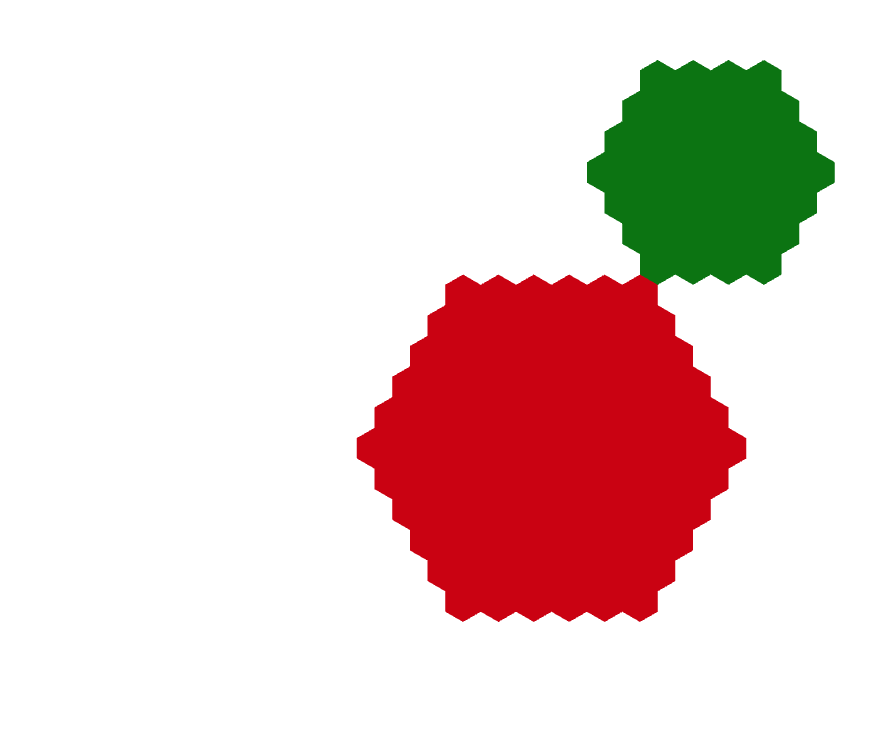
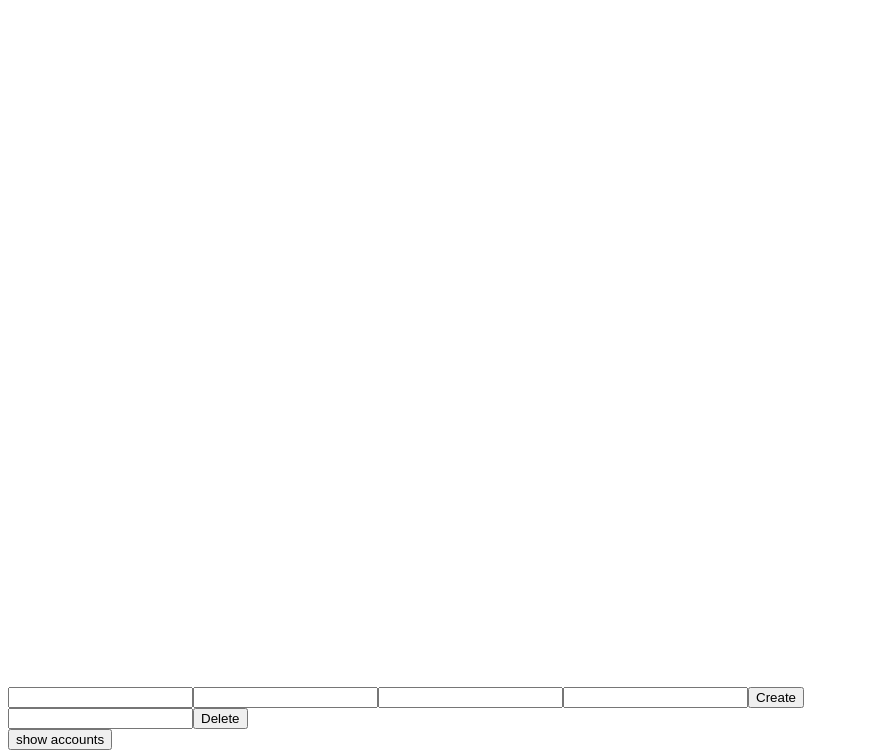
Before and after one commit to Tylxr51/RuBee, a React (Vite) app: page / in a window 1280 px wide. Shown: the part 105-855 px from the top of the page, without its empty margins (0-890 px from the left). Before the commit the page ends 800 px from the top, so only its background shows below. Built offline with nearby package versions, Linux system fonts and the light colour scheme.

Commit message:
Accounts now written as react component

```diff
--- a/Accounts/AccountFunctions.ts
+++ /dev/null
@@ -1,51 +0,0 @@
-import SavingsAccount from "./SavingsAccountClass.ts";
-import CurrentAccount from "./CurrentAccountClass.ts";
-import type { HexCoord } from "../HexCell/HexCoordType.ts";
-
-const accountsArray: (CurrentAccount | SavingsAccount)[] = [];
-
-export function createSavingsAccount(
-    accountName: string,
-    goalAmount: number,
-    clusterCentre: HexCoord,
-) {
-    accountsArray.forEach((account) => {
-        if (account.accountName === accountName) {
-            throw Error("Overwrite error: Account of same name already exists");
-        }
-    });
-
-    accountsArray.push(
-        new SavingsAccount(accountName, goalAmount, clusterCentre),
-    );
-}
-
-export function createCurrentAccount(
-    accountName: string,
-    goalAmount: number,
-    clusterCentre: HexCoord,
-) {
-    accountsArray.forEach((account) => {
-        if (account.accountName === accountName) {
-            throw Error("Overwrite error: Account of same name already exists");
-        }
-    });
-
-    accountsArray.push(
-        new CurrentAccount(accountName, goalAmount, clusterCentre),
-    );
-}
-
-export function deleteAccount(accountName: string) {
-    const accountMatchingName = accountsArray.find(
-        (account) => account.accountName === accountName,
-    );
-    if (!accountMatchingName) {
-        throw Error("Name Error: Account of that name does not exist");
-    }
-    accountsArray.splice(accountsArray.indexOf(accountMatchingName), 1);
-}
-
-export function getAccountsArray() {
-    return accountsArray;
-}
--- a/Accounts/AccountType.ts
+++ /dev/null
@@ -1,4 +0,0 @@
-import SavingsAccount from "../Accounts/SavingsAccountClass.ts";
-import CurrentAccount from "../Accounts/CurrentAccountClass.ts";
-
-export type Account = SavingsAccount | CurrentAccount;
--- /dev/null
+++ b/Accounts/AccountTypes.ts
@@ -0,0 +1,12 @@
+import SavingsAccount from "./SavingsAccountClass.ts";
+import CurrentAccount from "./CurrentAccountClass.ts";
+import VisualData from "../VisualData/VisualDataClass.ts";
+
+export type Account = SavingsAccount | CurrentAccount;
+
+export type AccountData = {
+    accountName: string;
+    goalAmount: number;
+    hexCount: number;
+    visualData: VisualData;
+};
--- a/Accounts/VisualiseAccounts.tsx
+++ b/Accounts/VisualiseAccounts.tsx
@@ -5,21 +5,21 @@ import * as consts from "../utils/Constants.ts";
 import outlineVertexShader from "../HexCell/shaders/OutlineShader.vert.glsl?raw";
 import outlineFragmentShader from "../HexCell/shaders/OutlineShader.frag.glsl?raw";
 import { HexInstances } from "../HexCell/HexInstances.ts";
-import * as accFuncs from "./AccountFunctions.ts";
+import { useAccounts } from "./useAccounts.tsx";
+import type { Account } from "./AccountTypes.ts";
 
 export default function VisualiseAccounts() {
-    const accountsArray = accFuncs.getAccountsArray();
+    const accountsContext = useAccounts();
+
+    const accountsArray: Account[] = accountsContext.accounts;
+    // const accountsArray = accFuncs.getAccountsArray();
     const accountsHexCellsArray = accountsArray.map((account) => (
         <CreateAccountCells key={account.accountName} account={account} />
     ));
 
     return (
         <>
-            <HexInstances
-                limit={50000} // Optional: max amount of items (for calculating buffer size)
-                range={50000} // Optional: draw-range
-                position={[0, 0, 0]}
-            >
+            <HexInstances limit={50000} range={50000} position={[0, 0, 0]}>
                 <circleGeometry
                     args={[
                         consts.HEX_SIZE, // + consts.HEX_OUTLINE_DOUBLING_ADJUSTMENT // stops overlapping outlines doubling thickness
--- /dev/null
+++ b/Accounts/accountsProvider.tsx
@@ -0,0 +1,68 @@
+import { useState } from "react";
+import type { HexCoord } from "../HexCell/HexCoordType";
+import type { Account } from "./AccountTypes";
+import SavingsAccount from "./SavingsAccountClass";
+import CurrentAccount from "./CurrentAccountClass";
+import { AccountsContext } from "./useAccounts";
+
+export function AccountsProvider({ children }: { children: React.ReactNode }) {
+    const [accounts, setAccounts] = useState<Account[]>([]);
+
+    function createAccount(
+        accountName: string,
+        accountTypeString: string,
+        goalAmount: number,
+        clusterCentre: HexCoord,
+    ) {
+        const accountType = {
+            savingsAccount: SavingsAccount,
+            currentAccount: CurrentAccount,
+        }[accountTypeString];
+
+        if (!accountType) {
+            throw Error("Account Type Error: Account type does not exist");
+        }
+
+        accounts.forEach((account) => {
+            if (account.accountName === accountName) {
+                throw Error(
+                    "Overwrite error: Account of same name already exists",
+                );
+            }
+        });
+
+        setAccounts((prev) => [
+            ...prev,
+            new accountType(accountName, goalAmount, clusterCentre),
+        ]);
+    }
+
+    function deleteAccount(accountName: string) {
+        const correspondingAccount = accounts.find(
+            (account) => account.accountName === accountName,
+        );
+
+        if (!correspondingAccount) {
+            throw Error("Name Error: Account of that name does not exist");
+        }
+
+        const correspondingAccountIndex =
+            accounts.indexOf(correspondingAccount);
+
+        console.log(correspondingAccountIndex);
+
+        console.log(`Deleting Account: ${correspondingAccount.accountName}`);
+
+        setAccounts((prev) =>
+            prev.filter((_, i) => i !== correspondingAccountIndex),
+        );
+    }
+
+    return (
+        <AccountsContext.Provider
+            value={{ accounts, createAccount, deleteAccount }}
+        >
+            {children}
+        </AccountsContext.Provider>
+    );
+}
--- /dev/null
+++ b/Accounts/useAccounts.tsx
@@ -0,0 +1,24 @@
+import { createContext, useContext } from "react";
+import type { Account } from "./AccountTypes";
+import type { HexCoord } from "../HexCell/HexCoordType";
+
+type AccountsContextType = {
+    accounts: Account[];
+    createAccount: (
+        accountName: string,
+        accountTypeString: string,
+        goalAmount: number,
+        clusterCentre: HexCoord,
+    ) => void;
+    deleteAccount: (accountName: string) => void;
+};
+
+export const AccountsContext = createContext<AccountsContextType | null>(null);
+
+export const useAccounts = () => {
+    const context = useContext(AccountsContext);
+    if (!context) {
+        throw new Error("Context error: No account context found");
+    }
+    return context;
+};
--- a/HexCell/HexCellGeneration.tsx
+++ b/HexCell/HexCellGeneration.tsx
@@ -1,7 +1,7 @@
 import { useState } from "react";
 import * as THREE from "three";
 import type { HexCoord } from "./HexCoordType.ts";
-import type { Account } from "../Accounts/AccountType.ts";
+import type { Account } from "../Accounts/AccountTypes.ts";
 import * as unitConv from "../utils/UnitConversions.ts";
 import { HexInstance } from "../HexCell/HexInstances.ts";
 
--- /dev/null
+++ b/Menu/Menu.tsx
@@ -0,0 +1,53 @@
+import { useRef } from "react";
+import { useAccounts } from "../Accounts/useAccounts";
+
+//temporary implementation
+export function AccountsMenu() {
+    const accountsContext = useAccounts();
+
+    const accCreateNameRef = useRef<HTMLInputElement>(null!);
+    const accCreateAmountRef = useRef<HTMLInputElement>(null!);
+    const accCreateqRef = useRef<HTMLInputElement>(null!);
+    const accCreaterRef = useRef<HTMLInputElement>(null!);
+    const accDeleteRef = useRef<HTMLInputElement>(null!);
+    return (
+        <>
+            <input ref={accCreateNameRef} />
+            <input ref={accCreateAmountRef} />
+            <input ref={accCreateqRef} />
+            <input ref={accCreaterRef} />
+            <button
+                onClick={() => {
+                    accountsContext.createAccount(
+                        accCreateNameRef.current.value,
+                        "savingsAccount",
+                        Number(accCreateAmountRef.current.value),
+                        {
+                            q: Number(accCreateqRef.current.value),
+                            r: Number(accCreaterRef.current.value),
+                        },
+                    );
+                }}
+            >
+                Create
+            </button>
+            <br></br>
+            <input ref={accDeleteRef} />
+            <button
+                onClick={() => {
+                    accountsContext.deleteAccount(accDeleteRef.current.value);
+                }}
+            >
+                Delete
+            </button>
+            <br></br>
+            <button
+                onClick={() => {
+                    console.log(typeof accountsContext);
+                }}
+            >
+                show accounts
+            </button>
+        </>
+    );
+}
--- a/src/App.tsx
+++ b/src/App.tsx
@@ -1,10 +1,8 @@
 import { OrbitControls } from "@react-three/drei";
 import { Canvas } from "@react-three/fiber";
 import VisualiseAccounts from "../Accounts/VisualiseAccounts.tsx";
-import * as accFuncs from "../Accounts/AccountFunctions.ts";
-
-accFuncs.createSavingsAccount("Account1", 890, { q: -5, r: 5 });
-accFuncs.createSavingsAccount("Account2", 200, { q: 4, r: -4 });
+import { AccountsMenu } from "../Menu/Menu.tsx";
+import { AccountsProvider } from "../Accounts/accountsProvider.tsx";
 
 // Notes:
 // Indexing runs centre outwards, anticlockwise
@@ -15,10 +13,13 @@ export default function CanvasManager() {
     return (
         <>
             <div id="canvas-container" style={{ height: "98vh" }}>
-                <Canvas style={{ height: "100%" }}>
-                    <OrbitControls />
-                    <VisualiseAccounts />
-                </Canvas>
+                <AccountsProvider>
+                    <Canvas style={{ height: "100%" }}>
+                        <OrbitControls />
+                        <VisualiseAccounts />
+                    </Canvas>
+                    <AccountsMenu />
+                </AccountsProvider>
             </div>
         </>
     );
```
